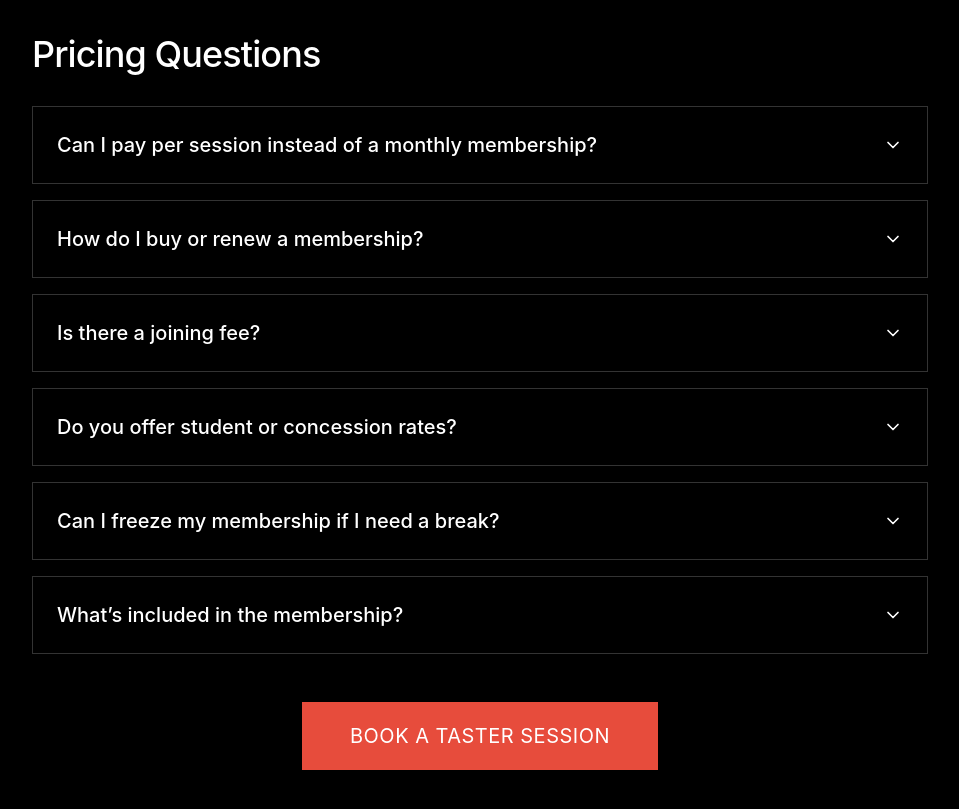
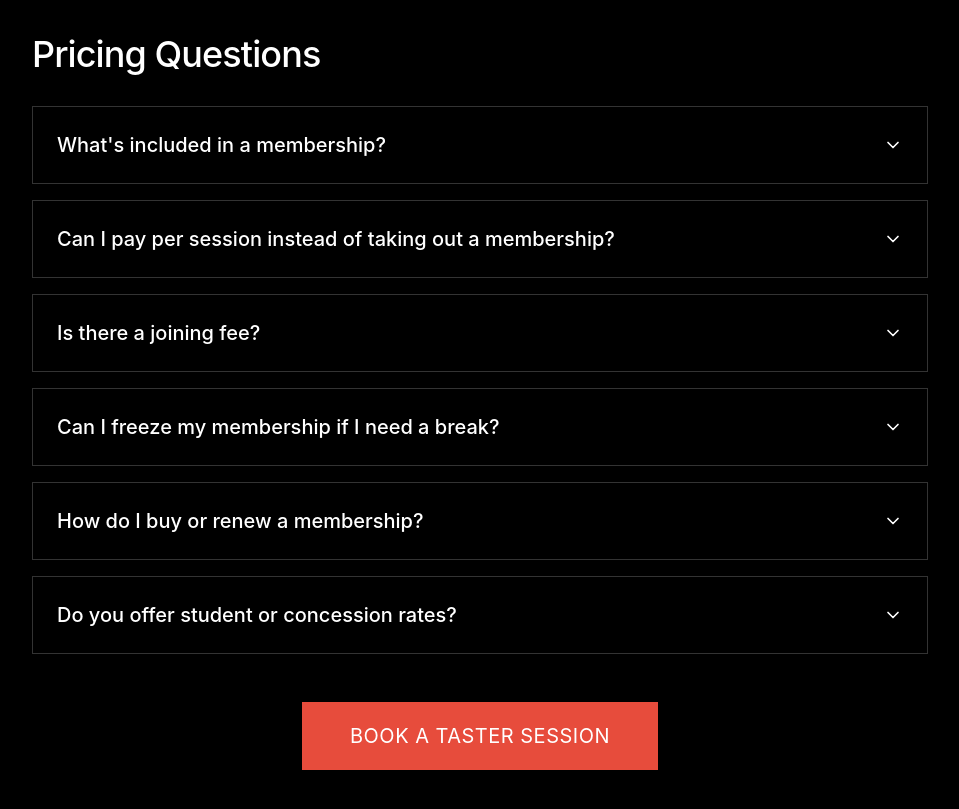
Before and after one commit to heathers-in/Immortalathleticswebsite, a React (Vite) app: page /prices in a window 1280 px wide. Shown: the part 2540-3349 px from the top of the page, without its empty margins (160-1119 px from the left). Built offline with nearby package versions, Linux system fonts and the light colour scheme.

Commit message:
updated FAQ

```diff
--- a/src/app/pages/HomePage.tsx
+++ b/src/app/pages/HomePage.tsx
@@ -36,25 +36,30 @@ export function HomePage() {
 
   const faqs = [
     {
-      question: "Do I need experience to join?",
-      answer: "Not at all! We welcome athletes of all levels, from complete beginners to experienced competitors. Our coaches will meet you where you are and help you progress safely."
+      question: "Do I need any experience to join?",
+      answer:
+        "No experience needed at all. Our coaches will take you through everything from scratch using a stick or a lightweight technique bar. Olympic weightlifting is a technical sport and we're used to starting from zero. If you're unsure, book a taster session and come and see for yourself.",
     },
     {
-      question: "What should I bring to my first session?",
-      answer: "Wear comfortable athletic clothing and bring a water bottle. We recommend flat-soled shoes like lifting shoes or cross-trainers. Weightlifting shoes are beneficial but not required to start."
+      question: "What ages do you cater for?",
+      answer:
+        "We welcome athletes from age 11 through to masters (35–80+). Our Youth programme is specifically designed for 11–17 year olds, with coaching tailored to developing athletes. Masters athletes as well are very much part of the club; British Weightlifting has an active masters competition scene and we support athletes at every stage of life.",
     },
     {
-      question: "How often should I train?",
-      answer: "We recommend 2-3 sessions per week for beginners, progressing to 3-5 sessions as you advance. Our coaches will help you find the right balance for your goals and recovery needs."
+      question: "What happens in a weightlifting class?",
+      answer:
+        "Sessions are built around the two Olympic lifts, the snatch and the clean & jerk. You'll spend the majority of your time learning and developing these movements. As you progress, sessions will also include accessory work such as squats and pulls that support your lifting. Expect a structured, coached environment. This isn't a drop-in gym session.",
     },
     {
-      question: "Is Olympic weightlifting safe?",
-      answer: "When performed with proper technique and appropriate coaching, Olympic weightlifting is very safe. Our experienced coaches prioritise movement quality and progressive loading to minimise injury risk."
+      question: "What should I wear and bring?",
+      answer:
+        "Wear comfortable training clothes you can move freely in. Flat, firm-soled shoes are best. Dedicated weightlifting shoes are worth investing in eventually, but don't worry about that to start. Bring water and be ready to work hard.",
     },
     {
-      question: "What age groups do you work with?",
-      answer: "We work with athletes from age 12 upward. We have a specialised youth programme for ages 12-17, and adult classes for 18+. See our Youth page for more details on junior athletes."
-    }
+      question: "How do I get started?",
+      answer:
+        "Book a taster session. It's the best way to meet the coaches, see the club, and try a session with no commitment. You can book directly through the Schedule page.",
+    },
   ];
 
   return (
--- a/src/app/pages/PricesPage.tsx
+++ b/src/app/pages/PricesPage.tsx
@@ -45,9 +45,24 @@ function PricingTierCard({ pkg }: { pkg: WeightliftingMembershipPackage }) {
 export function PricesPage() {
   const pricingFaqs = [
     {
-      question: "Can I pay per session instead of a monthly membership?",
+      question: "What's included in a membership?",
       answer:
-        "Yes. A single coached drop-in is £35 on Kilo, and a five-session pack is £85. If you train regularly, a monthly Basic, Intermediate, or Pro plan is usually better value. Purchase and validity rules are confirmed at checkout on Kilo.",
+        "All memberships include open gym access, personalised programming and progress tracking through the TrainHeroic app, and competition coaching for those who want it.",
+    },
+    {
+      question: "Can I pay per session instead of taking out a membership?",
+      answer:
+        "Yes, we offer drop-in rates for casual sessions. Monthly membership works out better value if you're training regularly and includes the full benefits above.",
+    },
+    {
+      question: "Is there a joining fee?",
+      answer:
+        "No joining fee. Your first month's membership is all you need to get started.",
+    },
+    {
+      question: "Can I freeze my membership if I need a break?",
+      answer:
+        "Yes. You can freeze your membership for up to three months per year, whether that's for holidays, injury recovery, or anything else life throws at you.",
     },
     {
       question: "How do I buy or renew a membership?",
@@ -55,24 +70,9 @@ export function PricesPage() {
         "Use the “Buy on Kilo” button on the card for the product you want, or open the main “View plans and purchase on Kilo” link to browse the full New Horizon portal. Checkout and renewals are handled on Kilo.",
     },
     {
-      question: "Is there a joining fee?",
-      answer:
-        "No joining fee. Your first month of membership is all you need to get started. We want Olympic weightlifting to stay accessible.",
-    },
-    {
       question: "Do you offer student or concession rates?",
       answer:
-        "Yes. Student weightlifting membership is £105 per month (2 coached classes and 2 weightlifting platform open gyms per week) with a valid student ID. For athletes aged 17 and under, the weightlifting student rate is £90 per month on the same training pattern. These student tiers are set up through the club, not on Kilo—contact us. We also offer concession rates for apprentices and members of the armed forces; ask when you book a taster or message us.",
-    },
-    {
-      question: "Can I freeze my membership if I need a break?",
-      answer:
-        "In most cases, yes. You can typically freeze for up to three months per year—for example holidays, injury recovery, or other commitments. Exact rules are confirmed at checkout on Kilo and with the club.",
-    },
-    {
-      question: "What’s included in the membership?",
-      answer:
-        "Each tier lists how many Immortal Athletics coached classes you get per week and how much weightlifting platform open gym you can use. Workshop discounts and programme support depend on your product—check the detail on Kilo before you pay.",
+        "Yes. Student weightlifting membership is £105 per month (2 coached classes and 2 weightlifting platform open gyms per week) with a valid student ID. For athletes aged 17 and under, the weightlifting student rate is £90 per month on the same training pattern. These student tiers are set up through the club, not on Kilo—contact us.",
     },
   ];
 
```
